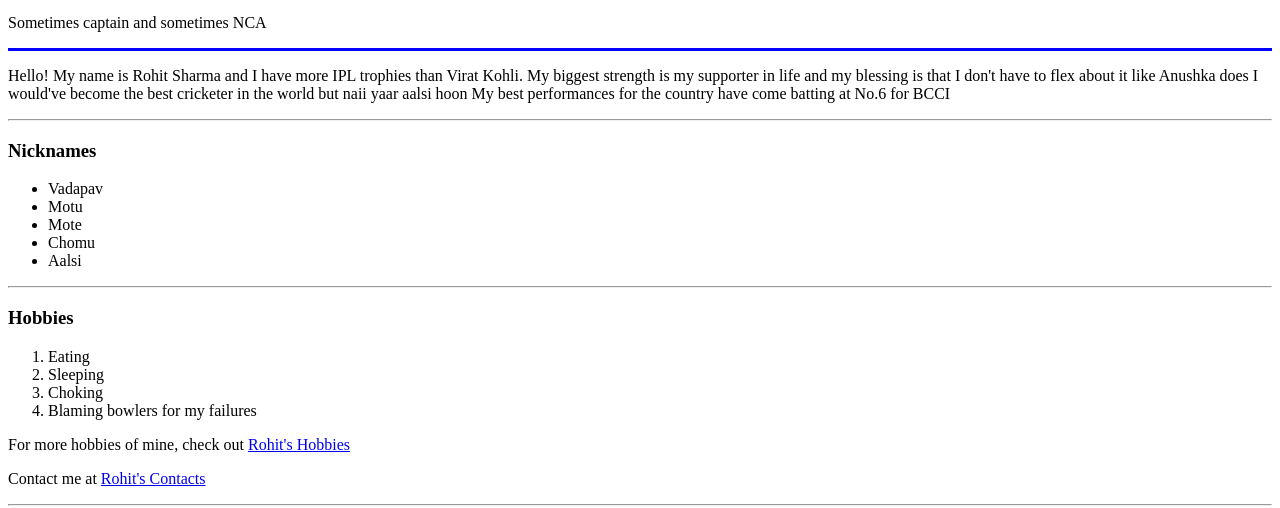
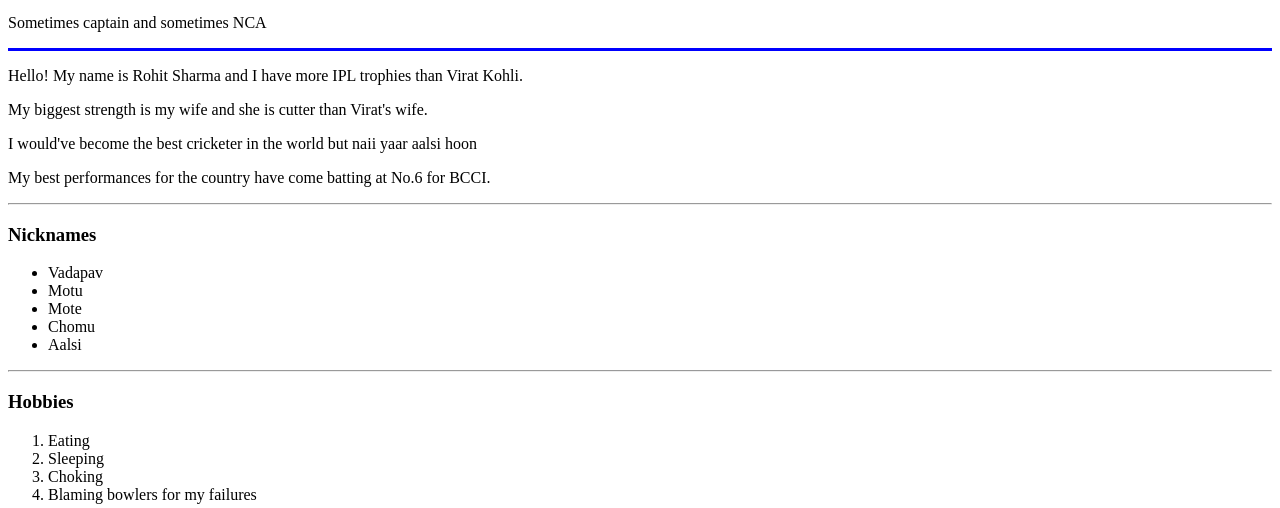
Before and after one commit to im-rk19/rohit-sharma-html-project, a plain HTML site: page index.html in a window 1280 px wide. Shown: the part 312-820 px from the top of the page. Drawn offline with Linux system fonts and the light colour scheme.

Commit message:
rohit's wife

```diff
--- a/index.html
+++ b/index.html
@@ -12,11 +12,10 @@
     <p><i>Full-time bakchod and Part-time batsman at BCCI</i></p>
     <p>Sometimes captain and sometimes NCA</p>
     <hr size="3" color="blue">
-    <p>Hello! My name is Rohit Sharma and I have more IPL trophies than Virat Kohli.
-        My biggest strength is my supporter in life and my blessing is that I don't have to flex about it like Anushka does
-        I would've become the best cricketer in the world but naii yaar aalsi hoon
-        My best performances for the country have come batting at No.6 for BCCI
-    </p>
+    <p>Hello! My name is Rohit Sharma and I have more IPL trophies than Virat Kohli. </p>
+    <p>My biggest strength is my wife and she is cutter than Virat's wife. </p>
+    <p>I would've become the best cricketer in the world but naii yaar aalsi hoon</p>
+    <p>My best performances for the country have come batting at No.6 for BCCI. </p>
 
     <hr>
 
```
